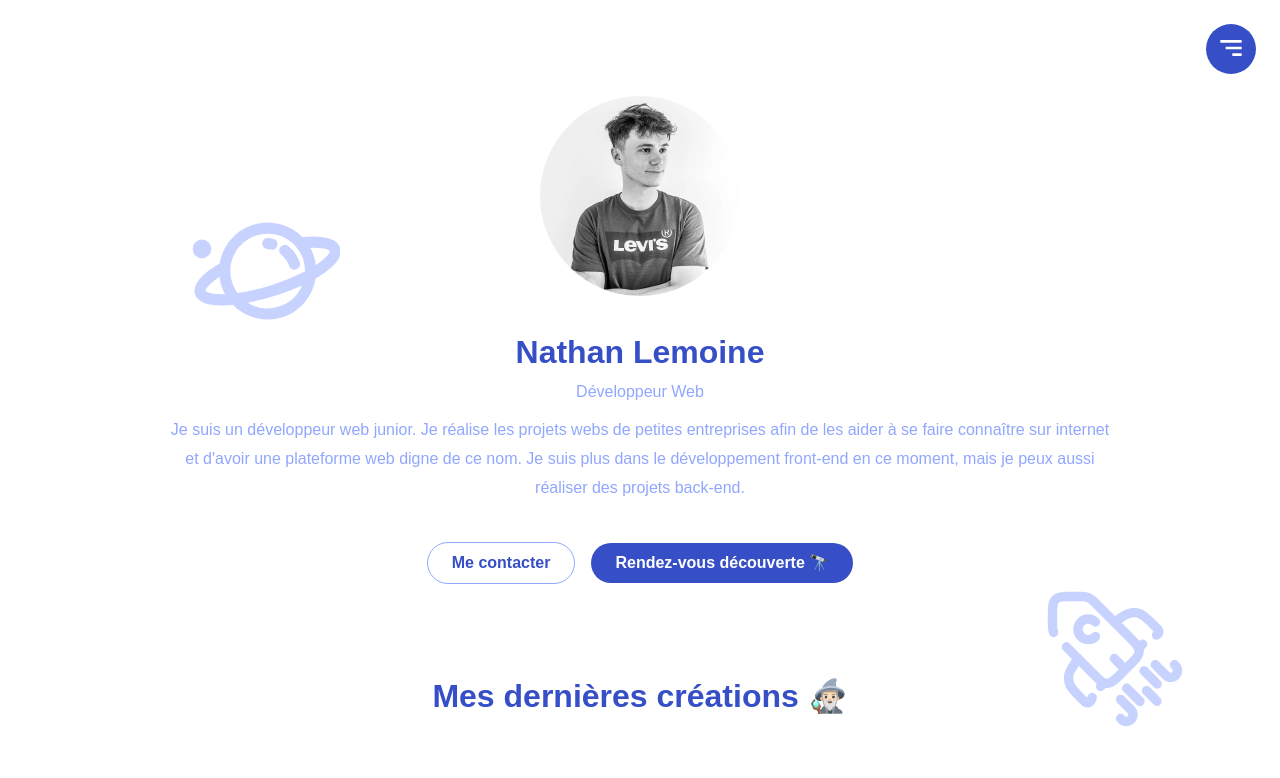
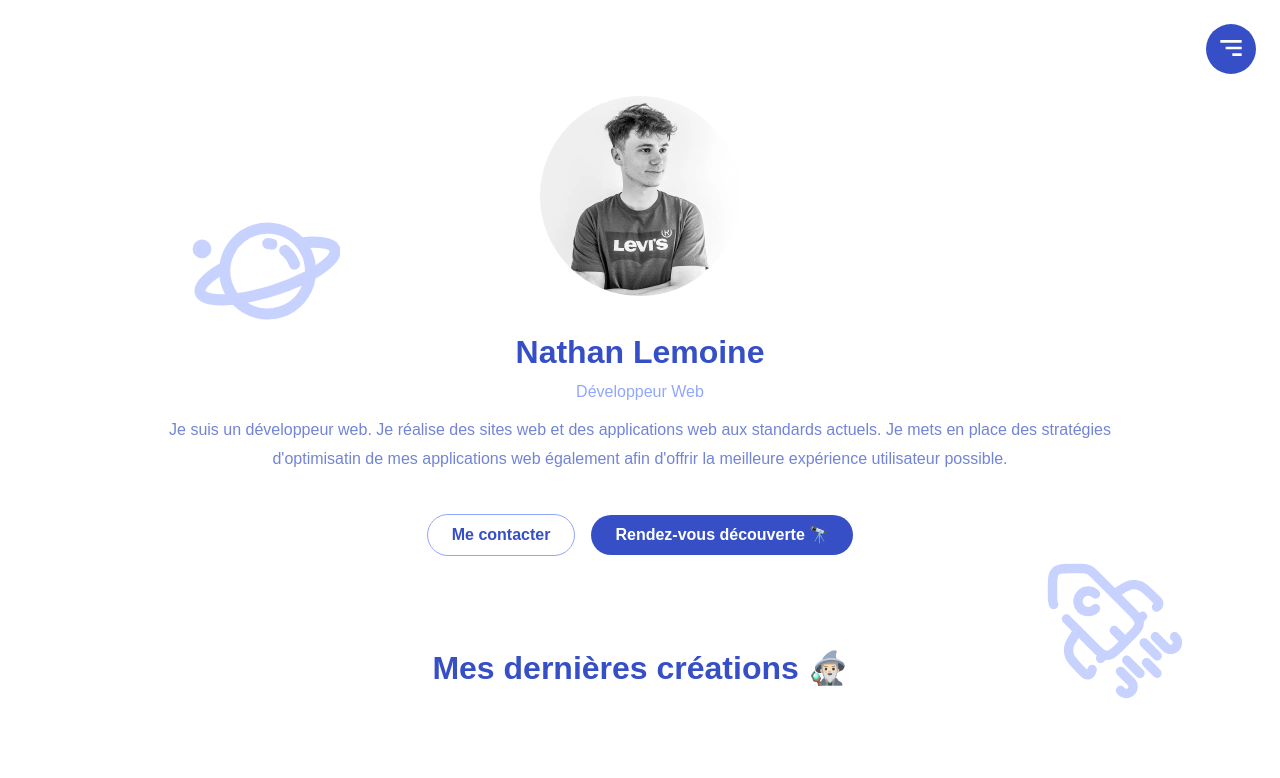
Before and after one commit to Hakinathan/Portfolio-Vite, a React (Vite) app: page / in a window 1280 px wide. Shown: the top 778 px of the page. Built offline with nearby package versions, Linux system fonts and the light colour scheme.

Commit message:
fix: description update

```diff
--- a/src/components/Header.jsx
+++ b/src/components/Header.jsx
@@ -18,11 +18,10 @@ function Header() {
       <h1 className="header__title">Nathan Lemoine</h1>
       <p className="header__job">Développeur Web</p>
       <p className="header__description">
-        Je suis un développeur web junior. Je réalise les projets webs de
-        petites entreprises afin de les aider à se faire connaître sur internet
-        et d&apos;avoir une plateforme web digne de ce nom. Je suis plus dans le
-        développement front-end en ce moment, mais je peux aussi réaliser des
-        projets back-end.
+        Je suis un développeur web. Je réalise des sites web et des applications
+        web aux standards actuels. Je mets en place des stratégies
+        d&apos;optimisatin de mes applications web également afin d&apos;offrir
+        la meilleure expérience utilisateur possible.
       </p>
       <div className="header__buttons flex flex--center">
         <Button
--- a/src/index.css
+++ b/src/index.css
@@ -128,7 +128,7 @@
 .header__description {
   font-size: 1.6rem;
   font-weight: 400;
-  color: var(--color-text-subtitle);
+  color: var(--color-text-middle);
   line-height: 1.8;
 }
 
```
